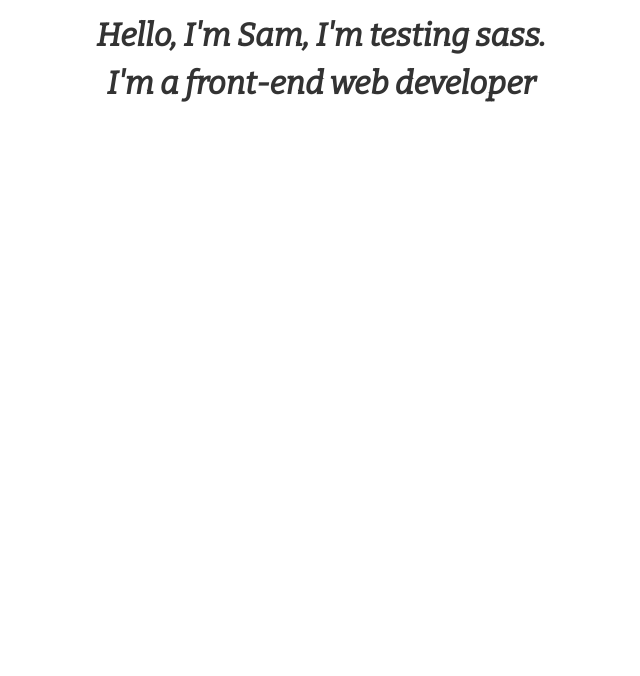
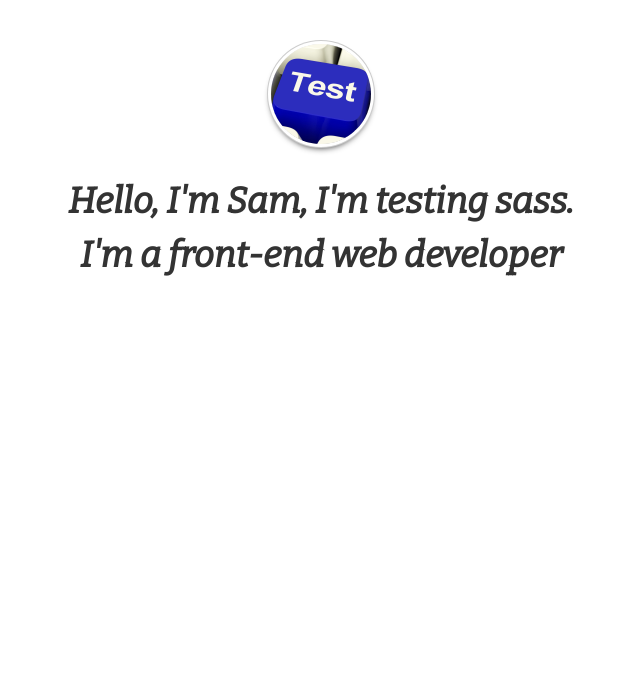
Before and after one commit to SamDugdale/sass-basics, a plain HTML site: page index.html in a window 1280 px wide. Shown: the part 124-800 px from the top of the page, without its empty margins (319-959 px from the left). Drawn offline with nearby package versions, Linux system fonts and the light colour scheme.

Commit message:
h1 changes, added border to image
1. style changes to h1
2. added .avatar class to sass, added border to image. (note: Need to use compass to use @include feature).

```diff
--- a/sass/style.scss
+++ b/sass/style.scss
@@ -1,9 +1,10 @@
 
 h1 {
     font-family: Bitter, Georgia, serif;
-
+    font-size: 2.25em;
+    padding: 0 1em;
     /* if you want to use the italic version */
-    font-style: italic;
+  //  font-style: italic;
 }
 
 // Basic Page Styles
@@ -21,3 +22,20 @@ img {
     max-width: 100%;
     height: auto;
 }
+
+// Header
+.header {
+    padding: 10em 0 14em;
+
+    h1 {
+        font-style: italic;
+    }
+}
+
+.avatar {
+    //compass css3 mixins, use @include (no :)
+    box-shadow: (0 0 0px 3px #fff, 0 0 0 4px #ccc, 0 4px 6px #333);
+    border-radius: (50px); // half the avatar size
+    width: 100px;
+    height: 100px;
+}
```
Also changed, not shown: stylesheets/style.css.
